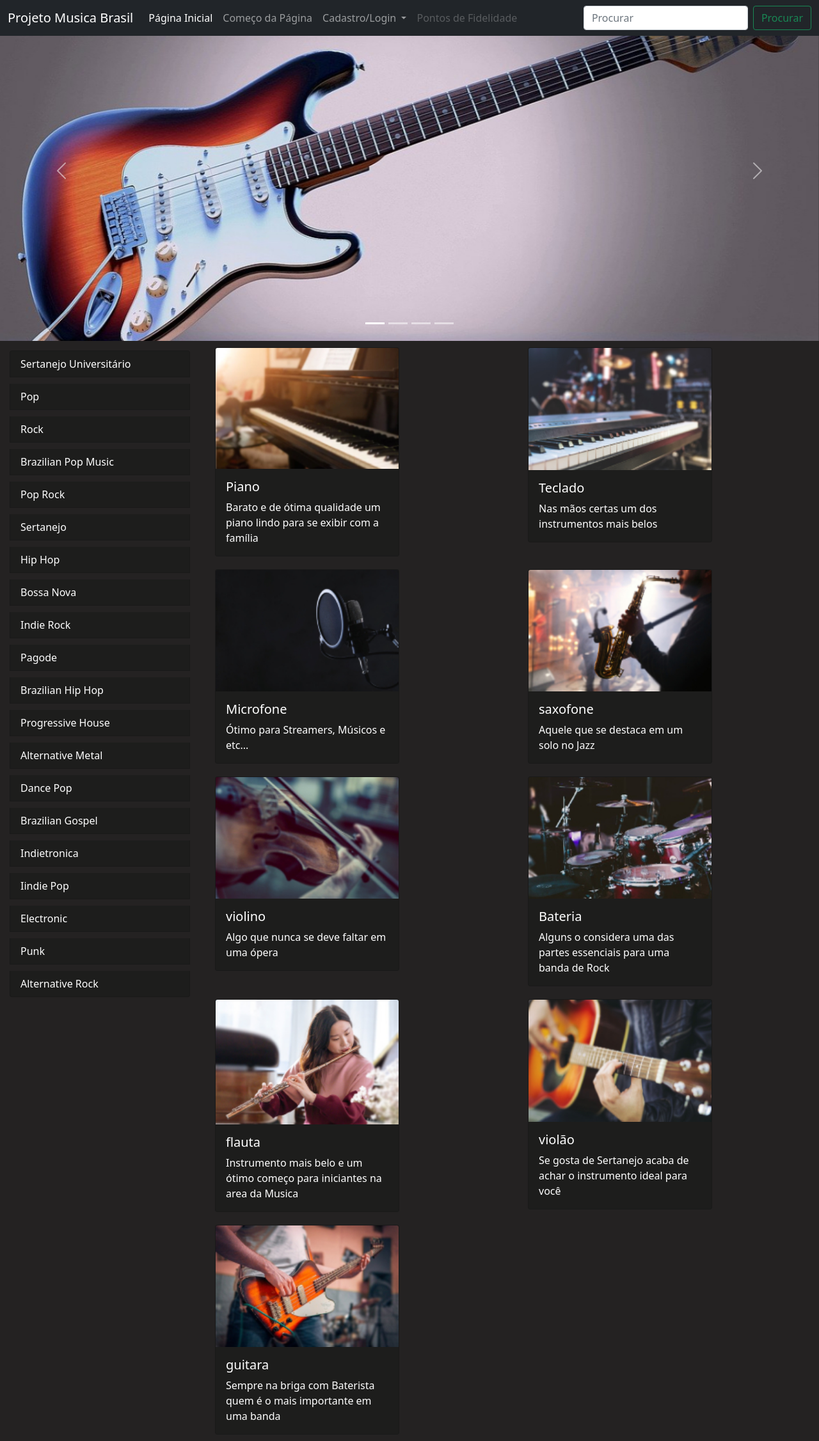
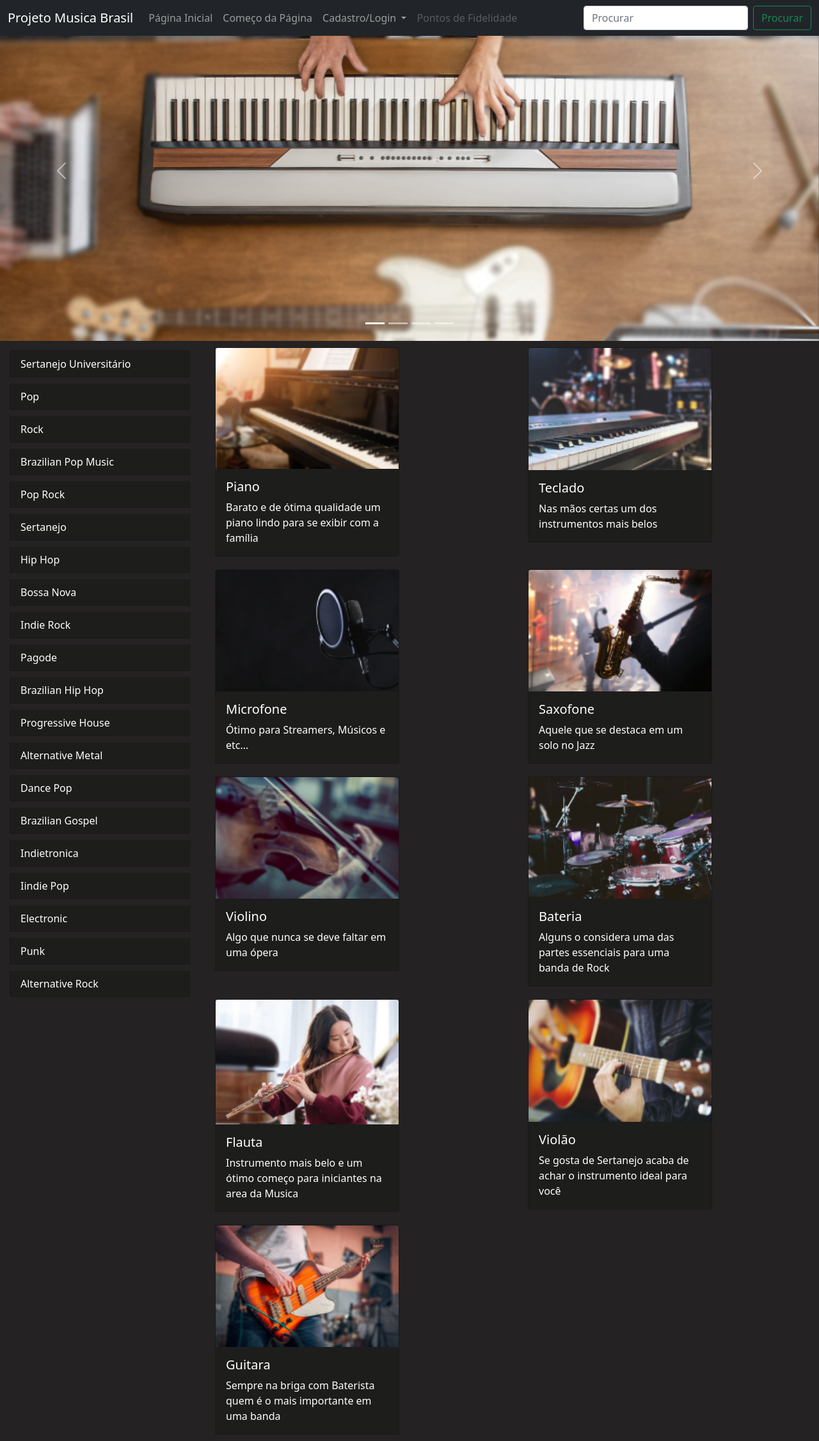
Before and after one commit to MVPVictor/Projeto-Musica, a Python web app: template templates/homepage.html in a window 1280 px wide. Shown: the whole page at 64% size. Run offline with Jinja, Linux system fonts and the light colour scheme; the template is opened without the code that fills it, so the values that code supplies are empty.

Commit message:
Versão 7

```diff
--- a/templates/homepage.html
+++ b/templates/homepage.html
@@ -7,44 +7,65 @@
   <title> Brasil Música </title>
   <link href="https://cdn.jsdelivr.net/npm/bootstrap@5.1.3/dist/css/bootstrap.min.css" rel="stylesheet" integrity="sha384-1BmE4kWBq78iYhFldvKuhfTAU6auU8tT94WrHftjDbrCEXSU1oBoqyl2QvZ6jIW3" crossorigin="anonymous">
   <link rel="stylesheet" href="css/principal.css">
+
 </head>
+
 <body>
+
   <nav class="navbar navbar-expand-lg navbar-dark bg-dark"> <!-- COMEÇO DA NAVEBAR -->
+
     <div class="container-fluid">
+
       <a class="navbar-brand" href="#">Projeto Musica Brasil</a>
+
       <button class="navbar-toggler" type="button" data-bs-toggle="collapse" data-bs-target="#navbarSupportedContent" aria-controls="navbarSupportedContent" aria-expanded="false" aria-label="Toggle navigation">
         <span class="navbar-toggler-icon"></span>
       </button>
+
       <div class="collapse navbar-collapse" id="navbarSupportedContent">
+
         <ul class="navbar-nav me-auto mb-2 mb-lg-0">
+
           <li class="nav-item">
-                <a class="nav-link active" aria-current="page" href="#">Página Inicial</a>
+            <a class="nav-link" href="#">Página Inicial</a>
           </li>
+
           <li class="nav-item">
+
             <a class="nav-link" href="#">Começo da Página</a>
+
           </li>
+
           <li class="nav-item dropdown">
+
             <a class="nav-link dropdown-toggle" href="#" id="navbarDropdown" role="button" data-bs-toggle="dropdown" aria-expanded="false">
               Cadastro/Login
             </a>
+
             <ul class="dropdown-menu" aria-labelledby="navbarDropdown">
               <li><a class="dropdown-item" href="#">Faça seu Cadastro</a></li>
               <li><a class="dropdown-item" href="#">Faça seu Login</a></li>
               <li><hr class="dropdown-divider"></li>
               <li><a class="dropdown-item" href="#">Faça Cadastro ou Login por Email</a></li>
             </ul>
+
           </li>
+
           <li class="nav-item">
             <a class="nav-link disabled">Pontos de Fidelidade</a>
           </li>
+
         </ul>
+
         <form class="d-flex">
           <input class="form-control me-2" type="search" placeholder="Procurar" aria-label="Search">
           <button class="btn btn-outline-success" type="submit">Procurar</button>
         </form>
+
       </div>
     </div>
   </nav> <!-- FIM DA NAVEBAR -->
+
   <div id="carouselExampleIndicators" class="carousel slide" data-bs-ride="carousel"> <!-- COMEÇO DO CARROSEL -->
     <div class="carousel-indicators">
       <button type="button" data-bs-target="#carouselExampleIndicators" data-bs-slide-to="0" class="active" aria-current="true" aria-label="Slide 1"></button>
@@ -52,9 +73,10 @@
       <button type="button" data-bs-target="#carouselExampleIndicators" data-bs-slide-to="2" aria-label="Slide 3"></button>
       <button type="button" data-bs-target="#carouselExampleIndicators" data-bs-slide-to="3" aria-label="Slide 4"></button>
     </div>
+
     <div class="carousel-inner">
       <div class="carousel-item active">
-            <img src="jpg/guitara.jpg" class="d-block w-100" alt="...">
+        <img src="jpg/teclado.jpg" class="d-block w-100" alt="...">
       </div>
       <div class="carousel-item">
         <img src="jpg/microfone.jpg" class="d-block w-100" alt="...">
@@ -66,18 +88,23 @@
         <img src="jpg/violao.jpg" class="d-block w-100" alt="...">
       </div>
     </div>
+
     <button class="carousel-control-prev" type="button" data-bs-target="#carouselExampleIndicators" data-bs-slide="prev">
       <span class="carousel-control-prev-icon" aria-hidden="true"></span>
       <span class="visually-hidden">Voltar</span>
     </button>
+
     <button class="carousel-control-next" type="button" data-bs-target="#carouselExampleIndicators" data-bs-slide="next">
       <span class="carousel-control-next-icon" aria-hidden="true"></span>
       <span class="visually-hidden">Próximo</span>
     </button>
+
   </div> <!-- FIM DO CARROSEL -->
-      <div class="row">
-        <div class="col-md-3 col-sm-12"> <!-- começo da lista -->
-          <div class="list-group"> <!-- começo da lista -->
+
+  <div class="row"> <!-- Começo da Lista e da Parte Inferior do Site -->
+
+    <div class="col-md-3 col-sm-12">
+      <div class="list-group">
         <a href="Sertanejo_Universitario.html" class="list-group-item list-group-item-action"> Sertanejo Universitário </a>
         <a href="Pop.html" class="list-group-item list-group-item-action"> Pop </a>
         <a href="Rock.html" class="list-group-item list-group-item-action"> Rock </a>
@@ -98,11 +125,13 @@
         <a href="Electronic.html" class="list-group-item list-group-item-action"> Electronic </a>
         <a href="Punk.html" class="list-group-item list-group-item-action"> Punk </a>
         <a href="Alternative_Rock.html" class="list-group-item list-group-item-action"> Alternative Rock </a>
+      </div>
     </div> <!-- fim da lista -->
-        </div>
-        <div class="col-md-9 col-sm-12">
+
+    <div class="col-md-9 col-sm-12"> <!-- Começo dos Cards -->
       <div class="row">
-            <div class="col">
+
+        <div class="col"> <!-- Card 1 Piano -->
           <div class="card" style="width: 18rem;">
             <img src="jpg/Piano.jpg" class="card-img-top" alt="...">
             <div class="card-body">
@@ -111,7 +140,8 @@
             </div>
           </div>
         </div>
-            <div class="col">
+
+        <div class="col"> <!-- Card 2 Teclado -->
           <div class="card" style="width: 18rem;">
             <img src="jpg/teclado (2).jpg" class="card-img-top" alt="...">
             <div class="card-body">
@@ -120,7 +150,8 @@
             </div>
           </div>
         </div>
-            <div class="col">
+
+        <div class="col"> <!-- Card 3 Microfone -->
           <div class="card" style="width: 18rem;">
             <img src="jpg/microfone (2).jpg" class="card-img-top" alt="...">
             <div class="card-body">
@@ -129,25 +160,28 @@
             </div>
           </div>
         </div>
-            <div class="col">
+
+        <div class="col"> <!-- Card 4 Saxofone -->
           <div class="card" style="width: 18rem;">
             <img src="jpg/saxofone.jpg" class="card-img-top" alt="...">
             <div class="card-body">
-                  <h5 class="card-title"> saxofone </h5>
+              <h5 class="card-title"> Saxofone </h5>
               <p class="card-text"> Aquele que se destaca em um solo no Jazz</p>
             </div>
           </div>
         </div>
-            <div class="col">
+
+        <div class="col"> <!-- Card 5 Violino -->
           <div class="card" style="width: 18rem;">
             <img src="jpg/violino.jpg" class="card-img-top" alt="...">
             <div class="card-body">
-                  <h5 class="card-title"> violino </h5>
+              <h5 class="card-title"> Violino </h5>
               <p class="card-text"> Algo que nunca se deve faltar em uma ópera </p>
             </div>
           </div>
         </div>
-            <div class="col">
+
+        <div class="col"> <!-- Card 6 Bateria -->
           <div class="card" style="width: 18rem;">
             <img src="jpg/bateria.jpg" class="card-img-top" alt="...">
             <div class="card-body">
@@ -156,36 +190,42 @@
             </div>
           </div>
         </div>
-            <div class="col">
+
+        <div class="col"> <!-- Card 7 Flauta -->
           <div class="card" style="width: 18rem;">
             <img src="jpg/flauta.jpg" class="card-img-top" alt="...">
             <div class="card-body">
-                  <h5 class="card-title"> flauta </h5>
+              <h5 class="card-title"> Flauta </h5>
               <p class="card-text"> Instrumento mais belo e um ótimo começo para iniciantes na area da Musica </p>
             </div>
           </div>
         </div>
-            <div class="col">
+
+        <div class="col"> <!-- Card 8 Violão -->
           <div class="card" style="width: 18rem;">
             <img src="jpg/violão (2).jpg" class="card-img-top" alt="...">
             <div class="card-body">
-                  <h5 class="card-title"> violão </h5>
+              <h5 class="card-title"> Violão </h5>
               <p class="card-text"> Se gosta de Sertanejo acaba de achar o instrumento ideal para você </p>
             </div>
           </div>
         </div>
-            <div class="col">
+
+        <div class="col"> <!-- Card 9 Guitara -->
           <div class="card" style="width: 18rem;">
             <img src="jpg/guitara (2).jpg" class="card-img-top" alt="...">
             <div class="card-body">
-                  <h5 class="card-title"> guitara </h5>
+              <h5 class="card-title"> Guitara </h5>
               <p class="card-text"> Sempre na briga com Baterista quem é o mais importante em uma banda </p>
             </div>
           </div>
         </div>
+
       </div>
-        </div>
-      </div>
+    </div> <!-- Fim dos Cards -->
+
+  </div> <!-- Fim da Parte Inferior do Site -->
+
   <script src="https://cdn.jsdelivr.net/npm/bootstrap@5.1.3/dist/js/bootstrap.bundle.min.js" integrity="sha384-ka7Sk0Gln4gmtz2MlQnikT1wXgYsOg+OMhuP+IlRH9sENBO0LRn5q+8nbTov4+1p" crossorigin="anonymous"></script>
 </body>
 </html>
```
Also changed, not shown: templates/css/principal.css (renamed from css/principal.css), templates/jpg/Piano.jpg (renamed from jpg/Piano.jpg), templates/jpg/bateria.jpg (renamed from jpg/bateria.jpg), templates/jpg/flauta.jpg (renamed from jpg/flauta.jpg), templates/jpg/fundo.gif (renamed from jpg/fundo.gif), templates/jpg/guitara (2).jpg (renamed from jpg/guitara (2).jpg), templates/jpg/guitara.jpg (renamed from jpg/guitara.jpg), templates/jpg/microfone (2).jpg (renamed from jpg/microfone (2).jpg), templates/jpg/microfone.jpg (renamed from jpg/microfone.jpg), templates/jpg/saxofone.jpg (renamed from jpg/saxofone.jpg), templates/jpg/teclado (2).jpg (renamed from jpg/teclado (2).jpg), templates/jpg/teclado.jpg (renamed from jpg/teclado.jpg), templates/jpg/violao.jpg (renamed from jpg/violao.jpg), templates/jpg/violino.jpg (renamed from jpg/violino.jpg), 1 more files. Lines whose indentation alone changed are shown as unchanged.
